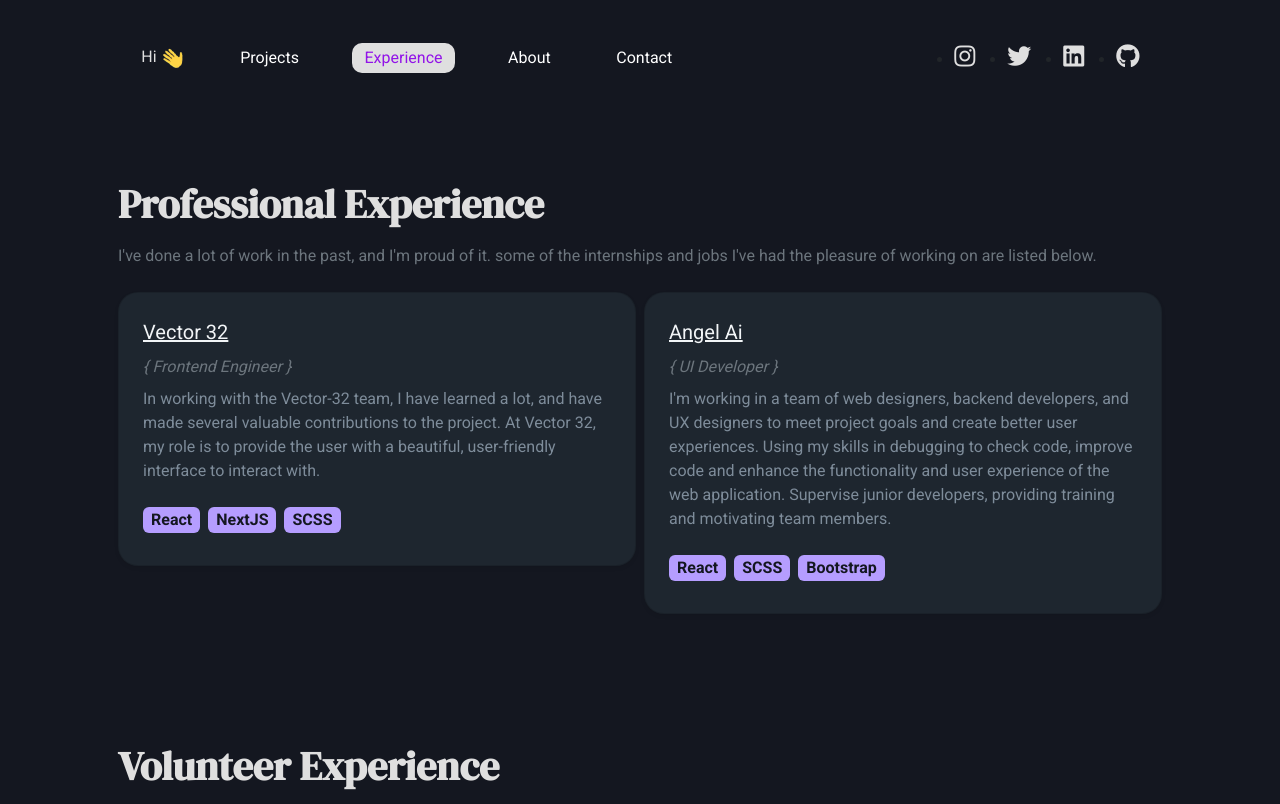
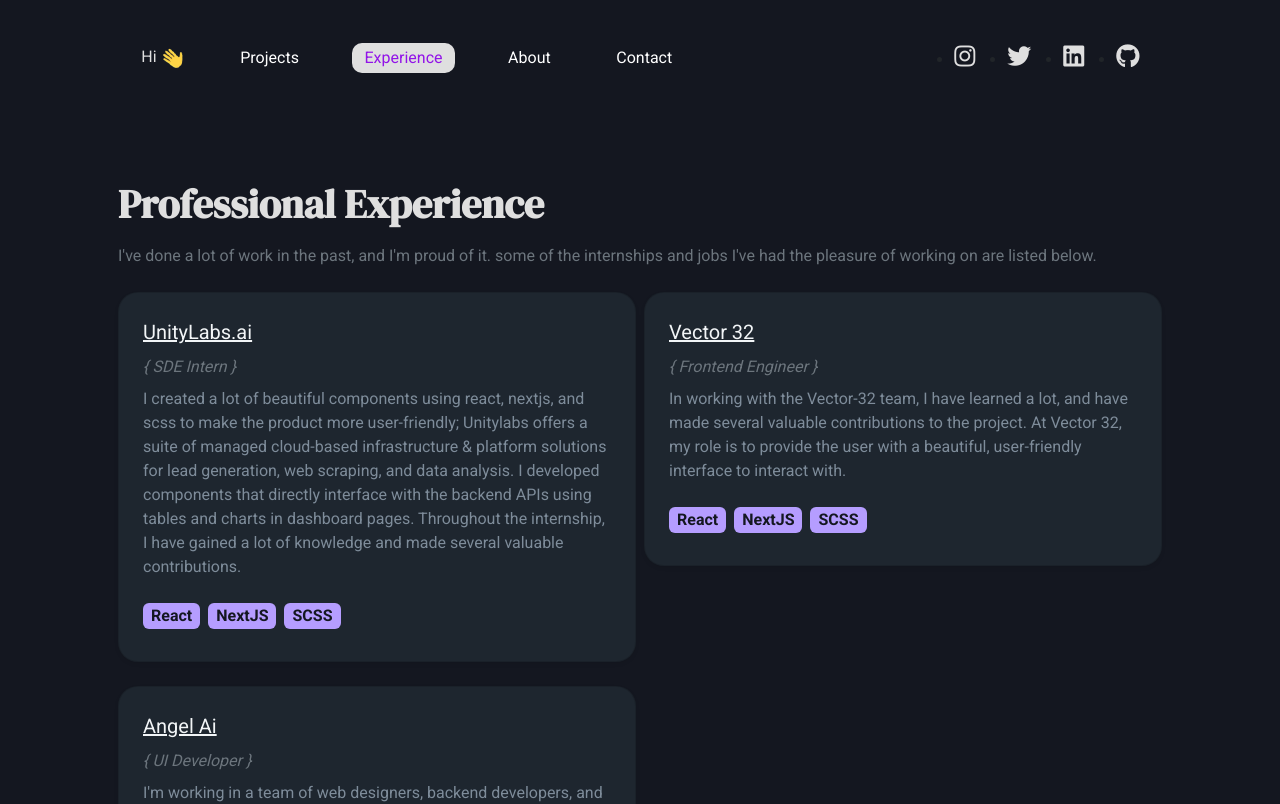
Before and after one commit to wh0sumit/portfolio, a React (Create React App) app: page /experience in a window 1280 px wide. Shown: the top 804 px of the page. Built offline with nearby package versions, Linux system fonts and the light colour scheme.

Commit message:
Added Experience Section

```diff
--- a/src/Pages/ProjectData.js
+++ b/src/Pages/ProjectData.js
@@ -1,14 +1,15 @@
 const ProjectData = {
   ProjectsData: [
-    {
-      title: "Syndicate",
-      desc: "Syndicate is a platform where business holders can showcase their business in no time, it's a webpage builder where any business holder can create their webpage and showcase their business details and services. Syndicate is currently in under development.",
-    },
     {
       title: "Invoicetor",
       desc: "Invoicetor is a platform that helps businesses to digitize their finances in an easy manner and create invoices in a simple way. It's a no-code platform & Open-Source so anyone can contribute to it. Invoicetor is currently in under development, we are working on it, soon planning to realease first verison.",
 
       view: "https://invoicetor.works/",
+      github: "https://github.com/dunolabs/invoicetor",
+    },
+    {
+      title: "Syndicate",
+      desc: "Syndicate is a platform where business holders can showcase their business in no time, it's a webpage builder where any business holder can create their webpage and showcase their business details and services. Syndicate is currently in under development.",
     },
     {
       title: "Propack",
@@ -58,6 +59,12 @@
 
 const ProfessionalExperienceData = {
   ProfessionalExperienceData: [
+    {
+      title: "UnityLabs.ai",
+      subtitle: "{ SDE Intern }",
+      desc: "I created a lot of beautiful components using react, nextjs, and scss to make the product more user-friendly; Unitylabs offers a suite of managed cloud-based infrastructure & platform solutions for lead generation, web scraping, and data analysis. I developed components that directly interface with the backend APIs using tables and charts in dashboard pages. Throughout the internship, I have gained a lot of knowledge and made several valuable contributions.",
+      techStack: ["React", "NextJS", "SCSS"],
+    },
     {
       title: "Vector 32",
       subtitle: "{ Frontend Engineer }",
```
